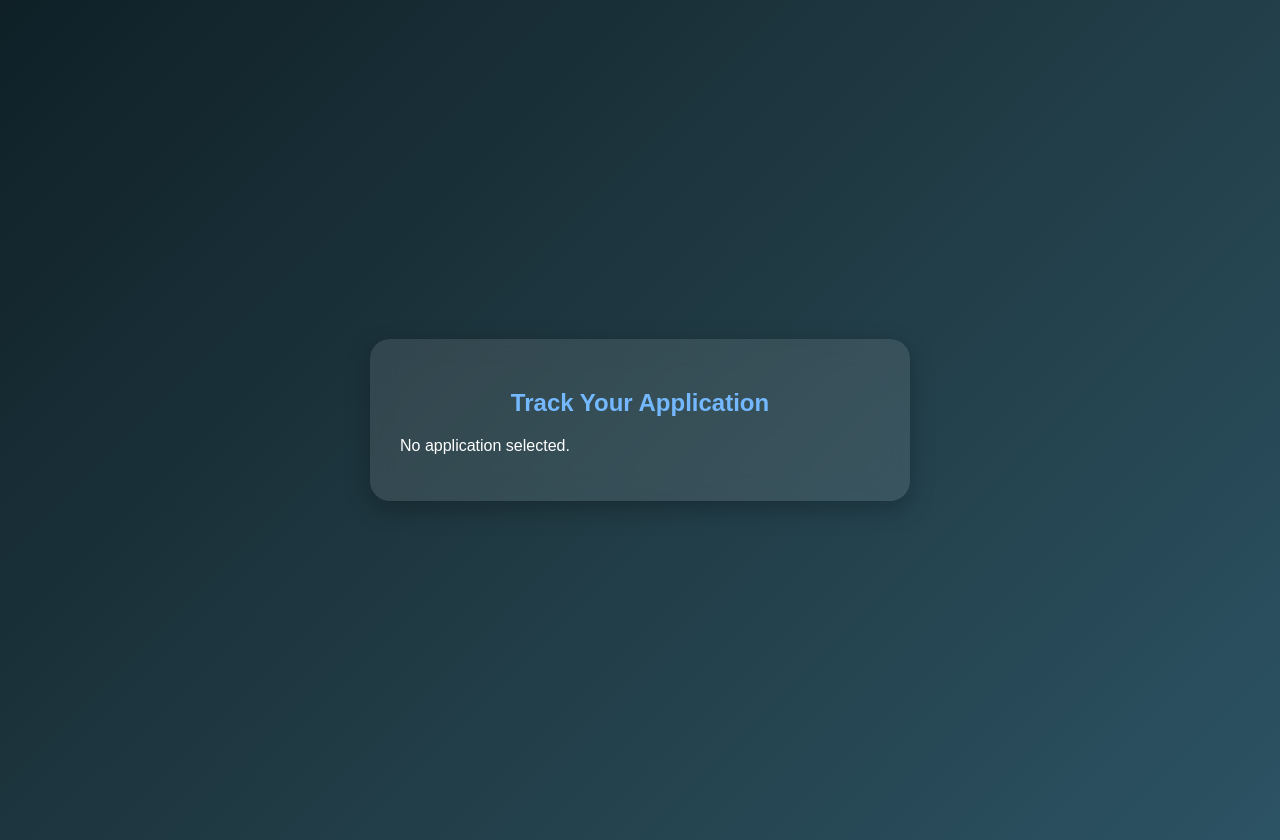
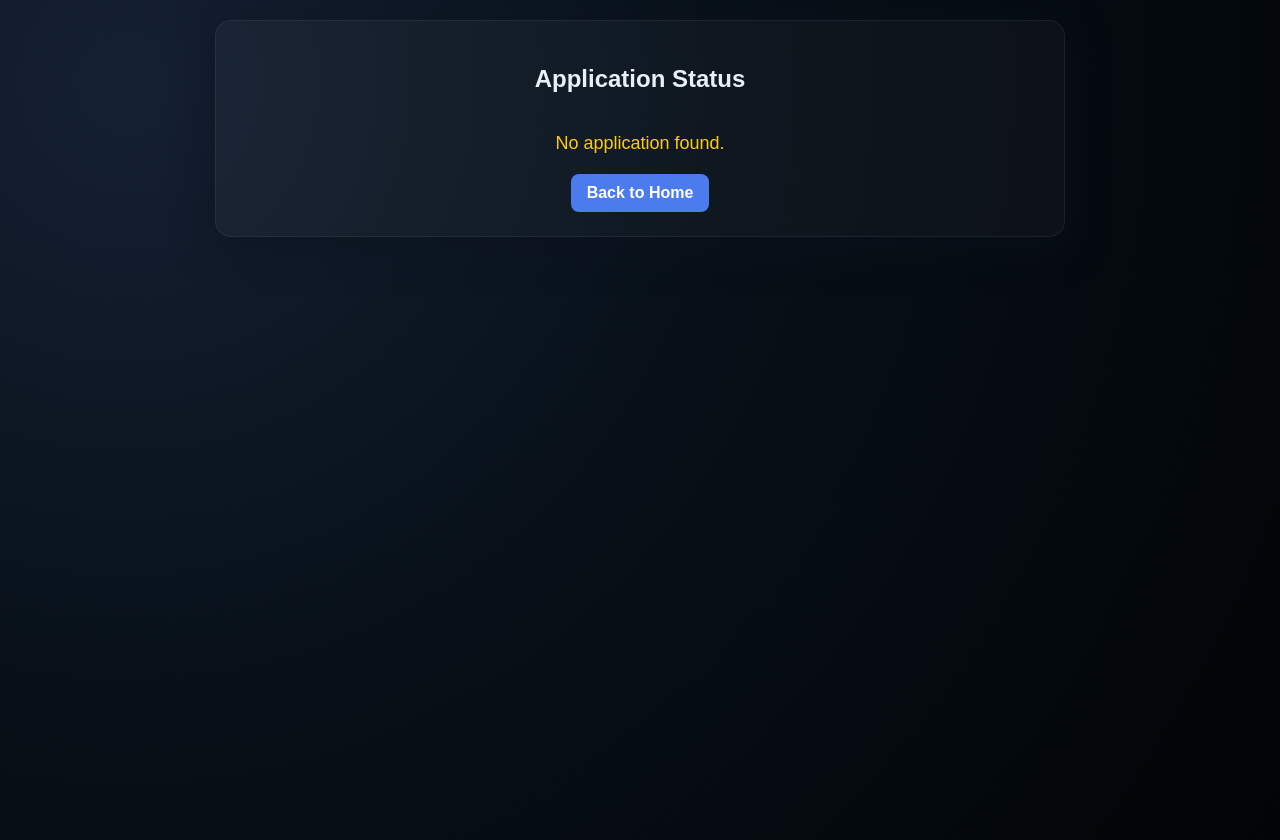
Before and after one commit to Aditya1234AD/certificate-app, a Flask app: template templates/status.html in a window 1280 px wide. Run offline with Flask 3, Linux system fonts and the light colour scheme; the template is opened without the code that fills it, so the values that code supplies are empty.

Commit message:
Update status.html

```diff
--- a/templates/status.html
+++ b/templates/status.html
@@ -3,116 +3,95 @@
 <head>
 <meta charset="UTF-8">
 <meta name="viewport" content="width=device-width, initial-scale=1.0">
-<title>Check Application Status</title>
-
+<title>Application Status</title>
 <style>
-/* ---------------- GLOBAL ---------------- */
 body {
+    font-family: "Poppins", sans-serif;
+    background: radial-gradient(circle at 10% 10%, #152033 0%, #071018 45%, #020406 100%);
+    color: #eaeef7;
+    min-height: 100vh;
     margin: 0;
-    font-family: 'Poppins', sans-serif;
-    background: linear-gradient(135deg, #0f2027, #203a43, #2c5364);
-    min-height: 100vh;
-    display: flex;
-    justify-content: center;
-    align-items: center;
     padding: 20px;
-    color: white;
 }
-
-/* ---------------- GLASSMORPHIC BOX ---------------- */
-.box {
-    width: 100%;
-    max-width: 480px;
-    background: rgba(255,255,255,0.1);
-    backdrop-filter: blur(12px);
-    border-radius: 20px;
-    padding: 30px;
-    box-shadow: 0 8px 25px rgba(0,0,0,0.25);
+.container {
+    max-width: 800px;
+    margin: auto;
+    background: rgba(255,255,255,0.03);
+    padding: 24px;
+    border-radius: 16px;
+    border: 1px solid rgba(255,255,255,0.06);
+    box-shadow: 0 8px 40px rgba(11,18,30,0.7);
 }
-
-h2 {
-    color: #74b9ff;
-    text-align: center;
+h2 { text-align: center; margin-bottom: 20px; }
+h4 { margin: 8px 0; }
+.status {
+    font-weight: 700;
+    padding: 6px 12px;
+    border-radius: 8px;
+    display: inline-block;
+    margin-bottom: 12px;
 }
-
-/* ---------------- STATUS & QR ---------------- */
-.status-text {
-    font-size: 18px;
-    font-weight: bold;
-    margin: 15px 0;
-    padding: 12px;
-    border-radius: 12px;
-}
-
-.pending { background: #ffeb3b; color: #000; }
-.processing { background: #fd9644; color: #fff; }
-.completed { background: #2ecc71; color: #fff; }
-.rejected { background: #e74c3c; color: #fff; }
-
-.qr-box {
-    background: rgba(255,255,255,0.15);
-    padding: 15px;
-    border-radius: 15px;
-    margin-top: 20px;
-    text-align: center;
-}
-
-.download-btn {
-    display: block;
-    margin-top: 20px;
-    background: #2ecc71;
-    padding: 14px;
-    border-radius: 12px;
+.pending { background-color: #ffa500; color: #fff; }
+.rejected { background-color: #ff4c4c; color: #fff; }
+.processed { background-color: #4b7bec; color: #fff; }
+.approved { background-color: #2bc48a; color: #fff; }
+.qr-code { margin: 16px 0; text-align: center; }
+a.download-btn {
+    display: inline-block;
+    padding: 10px 16px;
+    background-color: #4b7bec;
     color: white;
     text-decoration: none;
-    font-size: 18px;
+    border-radius: 8px;
+    font-weight: 600;
 }
+a.download-btn:hover { background-color: #2b4aa4; }
+.message { text-align: center; margin-top: 40px; font-size: 18px; color: #ffcc00; }
 </style>
 </head>
 <body>
 
-<div class="box">
-    <h2>Track Your Application</h2>
+<div class="container">
+    <h2>Application Status</h2>
 
-    {% if app %}
-        <h3>Certificate: {{ app.cert_type }}</h3>
-        <div class="status-text {{ app.status|lower }}">
-            Status: {{ app.status }}
-        </div>
+    {% if data %}
+        <h4><strong>Name:</strong> {{ data.name }}</h4>
+        <h4><strong>Certificate Type:</strong> {{ data.cert_type }}</h4>
+        <h4><strong>Mobile:</strong> {{ data.mobile }}</h4>
+        <h4><strong>Village:</strong> {{ data.village }}</h4>
+        <h4><strong>Post:</strong> {{ data.post }}</h4>
+        <h4><strong>Gram Panchayat:</strong> {{ data.gp }}</h4>
+        <h4><strong>Pin Code:</strong> {{ data.pin }}</h4>
+        <h4><strong>District:</strong> {{ data.district }}</h4>
+        <h4><strong>State:</strong> {{ data.state }}</h4>
+        <h4><strong>Payment Status:</strong> {{ data.payment_status }}</h4>
+        <h4 class="status {% if data.status == 'Pending' %}pending{% elif data.status == 'Rejected' %}rejected{% elif data.status == 'Processed' %}processed{% elif data.status == 'Approved' %}approved{% endif %}">
+            {{ data.status }}
+        </h4>
 
-        <h4><strong>Name:</strong> {{ app.name }}</h4>
-        <h4><strong>Mobile:</strong> {{ app.mobile }}</h4>
-
-        <!-- PAYMENT / QR / DOWNLOAD LOGIC -->
-        {% if app.payment_status == 'Pending' %}
-            {% if app.status in ['Processing', 'Approved'] %}
-                <div class="status-text pending">
-                    Please pay ₹70 to proceed.
-                </div>
-                <div class="qr-box">
-                    <p>Scan & Pay</p>
-                    <img src="{{ url_for('static', filename='IMG_20251202_164810.JPG') }}" width="230">
+        {% if (data.status == 'Processed' or data.status == 'Approved') and data.payment_status == 'Paid' %}
+            {% if data.certificate_file %}
+                <a class="download-btn" href="{{ data.certificate_file }}" target="_blank">Download Your Certificate</a>
+            {% else %}
+                <div class="qr-code">
+                    <img src="https://api.qrserver.com/v1/create-qr-code/?size=200x200&data={{ data.id }}" alt="QR Code">
+                    <p>Scan QR code for verification</p>
                 </div>
             {% endif %}
-
-        {% elif app.payment_status == 'Paid' %}
-            {% if app.certificate_file and app.status in ['Approved', 'Completed'] %}
-                <a class="download-btn" href="{{ app.certificate_file }}" target="_blank">
-                    Download Certificate
-                </a>
-            {% elif app.receipt_file and app.status in ['Processing'] %}
-                <a class="download-btn" href="{{ app.receipt_file }}" target="_blank">
-                    Download Receipt
-                </a>
-            {% endif %}
+        {% else %}
+            <p>Your certificate will appear here once it is processed and payment is complete.</p>
         {% endif %}
 
     {% elif message %}
-        <p>{{ message }}</p>
+        <div class="message">{{ message }}</div>
     {% else %}
-        <p>No application selected.</p>
+        <div class="message">No application found.</div>
     {% endif %}
+
+    <div style="text-align:center; margin-top:20px;">
+        <a href="/" class="download-btn">Back to Home</a>
+    </div>
 </div>
 
 </body>
-    </html>
+</html>
```
